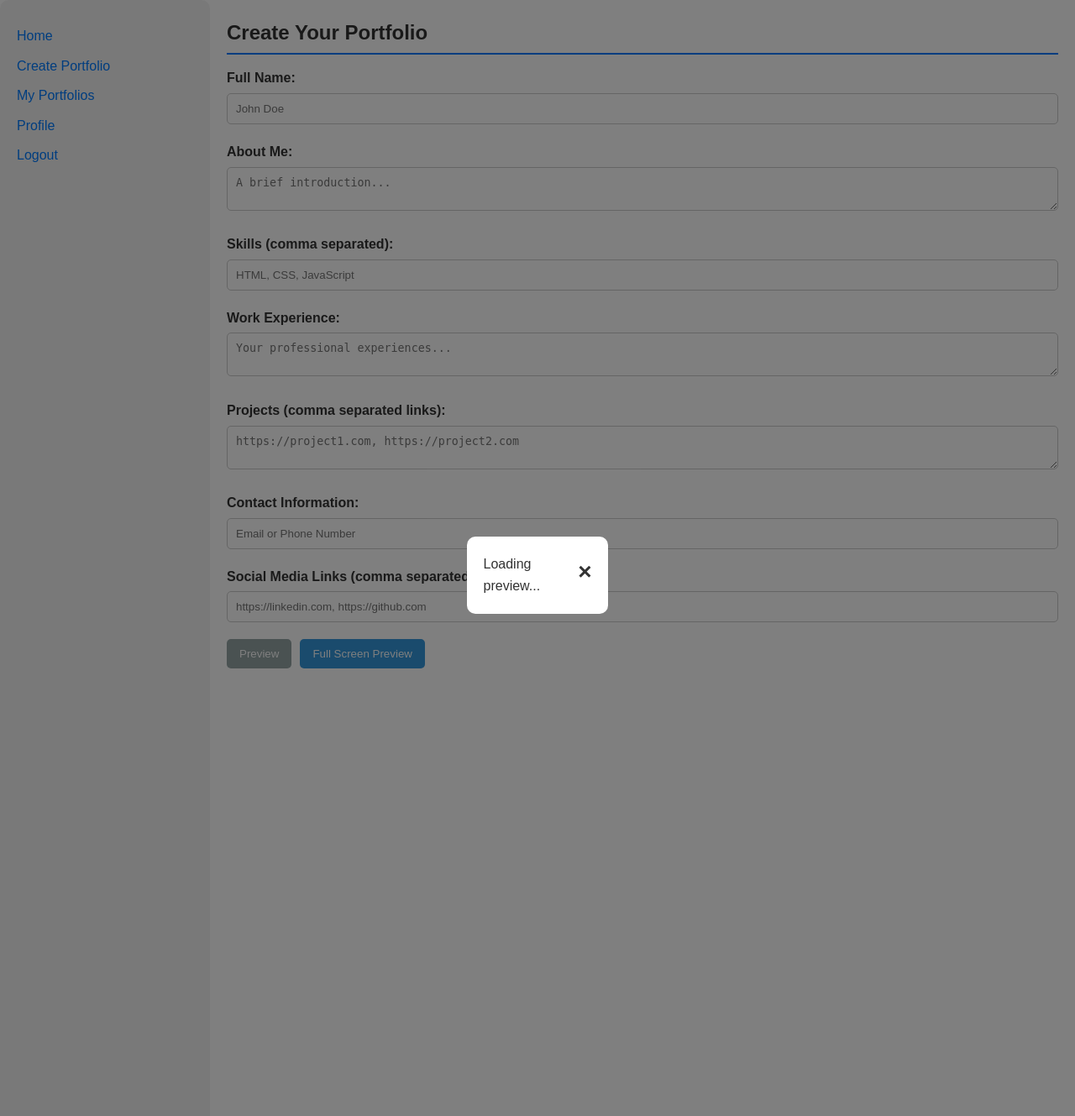
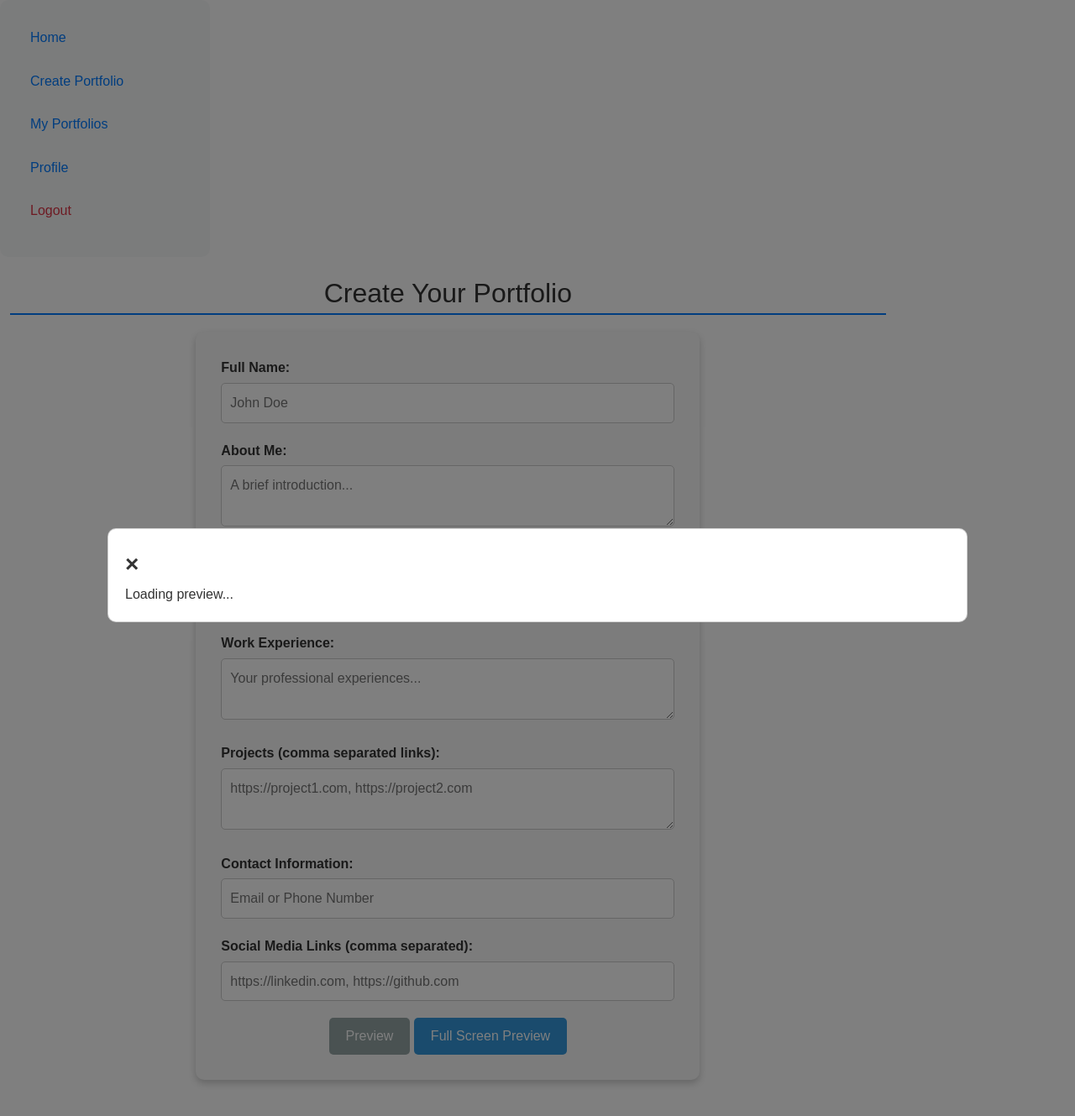
Before and after one commit to PooranaSelvan/portcraft, a Flask app: page /create-portfolio in a window 1280 px wide. Shown: the top 1329 px of the page at 84% size. Run offline with Flask 3, Linux system fonts and the light colour scheme; the visitor is signed in with stand-in values (Sample User, id 1); some libraries are stand-ins or nearby versions.

Commit message:
Changed Something

```diff
--- a/app.py
+++ b/app.py
@@ -91,6 +91,49 @@
         return render_template('view_portfolio.html', portfolio=portfolio)
     return "Portfolio not found", 404
 
+
+@app.route('/save_portfolio', methods=['POST'])
+def save_portfolio():
+    # Extract form data
+    name = request.form.get('name')
+    about = request.form.get('about')
+    skills = request.form.get('skills').split(',')
+    work = request.form.get('work')
+    projects = request.form.get('projects').split(',')
+    contact = request.form.get('contact')
+    social_links = request.form.get('social_links').split(',')
+
+    # Save data to MongoDB
+    portfolio_data = {
+        'name': name,
+        'about': about,
+        'skills': skills,
+        'work': work,
+        'projects': projects,
+        'contact': contact,
+        'social_links': social_links,
+        'user_id': session['user_id']  # Save by user ID for authentication
+    }
+    db.portfolios.insert_one(portfolio_data)
+
+    flash('Portfolio saved successfully!', 'success')
+    return redirect(url_for('my_portfolios'))
+
+
+# Delete Portfolio Route
+@app.route('/delete_portfolio/<portfolio_id>', methods=['GET', 'POST'])
+def delete_portfolio(portfolio_id):
+    # Check if the portfolio exists
+    portfolio = mongo.db.portfolios.find_one({'_id': ObjectId(portfolio_id)})
+    if portfolio:
+        mongo.db.portfolios.delete_one({'_id': ObjectId(portfolio_id)})
+        print(f"Deleted portfolio with ID: {portfolio_id}")
+        flash('Portfolio deleted successfully!', 'success')
+    else:
+        print(f"No portfolio found with ID: {portfolio_id}")
+        flash('Portfolio not found.', 'error')
+    return redirect(url_for('my_portfolios'))
+
 # Preview Portfolio Route
 @app.route('/preview', methods=['POST'])
 def preview():
@@ -103,10 +146,6 @@
         'social_links': request.form.getlist('social_links')  # Make sure this is a list
     }
     return render_template('preview.html', portfolio_data=portfolio_data)
-
-
-
-
 
 # My Portfolios Route
 @app.route('/my-portfolios')
--- a/static/css/style.css
+++ b/static/css/style.css
@@ -1,28 +1,39 @@
+/* Reset */
 * {
   box-sizing: border-box;
   margin: 0;
   padding: 0;
 }
 
+/* Global Styles */
 body {
   font-family: Arial, sans-serif;
   line-height: 1.6;
   color: #333;
 }
 
+/* Layout */
 .container {
   display: flex;
   min-height: 100vh;
 }
 
-.sidebar {
-  width: 200px;
-  background-color: #f4f4f4;
+main {
+  flex: 1;
   padding: 20px;
 }
 
+/* Sidebar */
+.sidebar {
+  width: 250px;
+  background: #f4f4f4;
+  padding: 20px;
+  border-radius: 10px;
+}
+
 .sidebar ul {
-  list-style-type: none;
+  list-style: none;
+  padding: 0;
 }
 
 .sidebar ul li {
@@ -31,14 +42,16 @@
 
 .sidebar ul li a {
   text-decoration: none;
-  color: #333;
+  color: #007bff;
 }
 
-main {
-  flex: 1;
-  padding: 20px;
+/* Profile Photo */
+.profile-photo {
+  max-width: 100%;
+  border-radius: 50%;
 }
 
+/* Hero Section */
 .hero {
   text-align: center;
   padding: 50px 0;
@@ -49,6 +62,7 @@
   margin-bottom: 20px;
 }
 
+/* Buttons */
 .btn {
   display: inline-block;
   background-color: #333;
@@ -63,6 +77,7 @@
   background-color: #555;
 }
 
+/* Form */
 .form-group {
   margin-bottom: 20px;
 }
@@ -70,15 +85,18 @@
 .form-group label {
   display: block;
   margin-bottom: 5px;
+  font-weight: bold;
 }
 
-.form-group input {
+.form-group input,
+.form-group textarea {
   width: 100%;
   padding: 10px;
   border: 1px solid #ddd;
   border-radius: 5px;
 }
 
+/* Alerts */
 .alert {
   padding: 10px;
   margin-bottom: 20px;
@@ -97,6 +115,7 @@
   color: #721c24;
 }
 
+/* Portfolio Editor */
 #portfolio-editor {
   display: flex;
   flex-wrap: wrap;
@@ -111,71 +130,7 @@
   width: calc(50% - 10px);
 }
 
-@media (max-width: 768px) {
-  .container {
-    flex-direction: column;
-  }
-
-  .sidebar {
-    width: 100%;
-  }
-
-  .draggable {
-    width: 100%;
-  }
-}
-
-
-.portfolio-container {
-    display: flex;
-    gap: 20px;
-}
-
-.sidebar {
-    width: 250px;
-    background: #f4f4f4;
-    padding: 20px;
-    border-radius: 10px;
-}
-
-.profile-photo {
-    max-width: 100%;
-    border-radius: 50%;
-}
-
-.sidebar ul {
-    list-style: none;
-    padding: 0;
-}
-
-.sidebar ul li {
-    margin: 10px 0;
-}
-
-.sidebar ul li a {
-    text-decoration: none;
-    color: #007bff;
-}
-
-.content {
-    flex: 1;
-    padding: 20px;
-}
-
-.content section {
-    margin-bottom: 20px;
-    padding: 15px;
-    background: #fff;
-    border-radius: 10px;
-    box-shadow: 0 0 10px rgba(0, 0, 0, 0.1);
-}
-
-h2 {
-    border-bottom: 2px solid #007bff;
-    padding-bottom: 5px;
-    margin-bottom: 15px;
-}
-
+/* Preview */
 .preview-container {
   max-width: 1200px;
   margin: 0 auto;
@@ -220,3 +175,25 @@
 .preview-section ul li a:hover {
   text-decoration: underline;
 }
+
+/* Headings */
+h2 {
+  border-bottom: 2px solid #007bff;
+  padding-bottom: 5px;
+  margin-bottom: 15px;
+}
+
+/* Responsive Design */
+@media (max-width: 768px) {
+  .container {
+    flex-direction: column;
+  }
+
+  .sidebar {
+    width: 100%;
+  }
+
+  .draggable {
+    width: 100%;
+  }
+}
--- a/templates/base.html
+++ b/templates/base.html
@@ -4,40 +4,82 @@
     <meta charset="UTF-8">
     <meta name="viewport" content="width=device-width, initial-scale=1.0">
     <title>Portfolio Maker</title>
+    <!-- Bootstrap CSS for consistent styling -->
+    <link rel="stylesheet" href="https://cdn.jsdelivr.net/npm/bootstrap@5.3.0/dist/css/bootstrap.min.css">
     <link rel="stylesheet" href="{{ url_for('static', filename='css/style.css') }}">
+    <!-- jQuery and jQuery UI for interactivity (e.g., drag and drop) -->
     <script src="https://code.jquery.com/jquery-3.6.0.min.js"></script>
     <script src="https://code.jquery.com/ui/1.12.1/jquery-ui.min.js"></script>
 </head>
 <body>
-    <div class="container">
-        <aside class="sidebar">
+    <div class="container-fluid">
+        <div class="row">
+            <!-- Sidebar -->
+            <aside class="col-md-3 col-lg-2 bg-light sidebar py-4">
                 <nav>
-                <ul>
-                    <li><a href="{{ url_for('home') }}">Home</a></li>
+                    <ul class="nav flex-column">
+                        <li class="nav-item">
+                            <a class="nav-link" href="{{ url_for('home') }}">Home</a>
+                        </li>
                         {% if 'user_id' in session %}
-                        <li><a href="{{ url_for('create_portfolio') }}">Create Portfolio</a></li>
-                        <li><a href="{{ url_for('my_portfolios') }}">My Portfolios</a></li>
-                        <li><a href="{{ url_for('profile') }}">Profile</a></li>
-                        <li><a href="{{ url_for('logout') }}">Logout</a></li>
+                            <li class="nav-item">
+                                <a class="nav-link" href="{{ url_for('create_portfolio') }}">Create Portfolio</a>
+                            </li>
+                            <li class="nav-item">
+                                <a class="nav-link" href="{{ url_for('my_portfolios') }}">My Portfolios</a>
+                            </li>
+                            <li class="nav-item">
+                                <a class="nav-link" href="{{ url_for('profile') }}">Profile</a>
+                            </li>
+                            <li class="nav-item">
+                                <a class="nav-link text-danger" href="{{ url_for('logout') }}">Logout</a>
+                            </li>
                         {% else %}
-                        <li><a href="{{ url_for('login') }}">Login</a></li>
-                        <li><a href="{{ url_for('register') }}">Register</a></li>
+                            <li class="nav-item">
+                                <a class="nav-link" href="{{ url_for('login') }}">Login</a>
+                            </li>
+                            <li class="nav-item">
+                                <a class="nav-link" href="{{ url_for('register') }}">Register</a>
+                            </li>
                         {% endif %}
                     </ul>
                 </nav>
+            </aside>
 
-        </aside>
-        <main>
+            <!-- Main Content Area -->
+            <main class="col-md-9 col-lg-10 py-4">
+                <!-- Flash Messages -->
                 {% with messages = get_flashed_messages(with_categories=true) %}
                     {% if messages %}
+                        <div class="container">
                             {% for category, message in messages %}
-                        <div class="alert alert-{{ category }}">{{ message }}</div>
+                                <div class="alert alert-{{ category }} alert-dismissible fade show" role="alert">
+                                    {{ message }}
+                                    <button type="button" class="btn-close" data-bs-dismiss="alert" aria-label="Close"></button>
+                                </div>
                             {% endfor %}
+                        </div>
                     {% endif %}
                 {% endwith %}
+                <!-- Dynamic Content -->
                 {% block content %}{% endblock %}
             </main>
         </div>
+    </div>
+
+    <!-- Bootstrap JS Bundle (includes Popper) -->
+    <script src="https://cdn.jsdelivr.net/npm/bootstrap@5.3.0/dist/js/bootstrap.bundle.min.js"></script>
     <script src="{{ url_for('static', filename='js/main.js') }}"></script>
+    <script>
+        // Auto-dismiss flash messages after 3 seconds
+        setTimeout(function() {
+            let alerts = document.querySelectorAll('.alert');
+            alerts.forEach(alert => {
+                alert.classList.remove('show');
+                alert.classList.add('fade');
+                setTimeout(() => alert.remove(), 500);  // Smooth transition
+            });
+        }, 3000);
+    </script>
 </body>
 </html>
--- a/templates/create_portfolio.html
+++ b/templates/create_portfolio.html
@@ -99,6 +99,20 @@
 
 <!-- Styles for Form and Modal -->
 <style>
+    h2 {
+        text-align: center;
+        color: #333;
+        margin-bottom: 20px;
+    }
+    form {
+        background: #f9f9f9;
+        padding: 30px;
+        border-radius: 10px;
+        box-shadow: 0 4px 8px rgba(0, 0, 0, 0.2);
+        width: 100%;
+        max-width: 600px;
+        margin: 0 auto;
+    }
     .form-group {
         margin-bottom: 20px;
     }
@@ -116,11 +130,10 @@
     }
     .form-actions {
         margin-top: 20px;
-        display: flex;
-        gap: 10px;
+        text-align: center;
     }
     .btn {
-        padding: 10px 15px;
+        padding: 10px 20px;
         border: none;
         border-radius: 5px;
         cursor: pointer;
@@ -141,7 +154,6 @@
         top: 0;
         width: 100%;
         height: 100%;
-        overflow: auto;
         background: rgba(0, 0, 0, 0.5);
         display: flex;
         justify-content: center;
```
Also changed, not shown: templates/my_portfolios.html (+104 -11 lines). Lines whose indentation alone changed are shown as unchanged.
